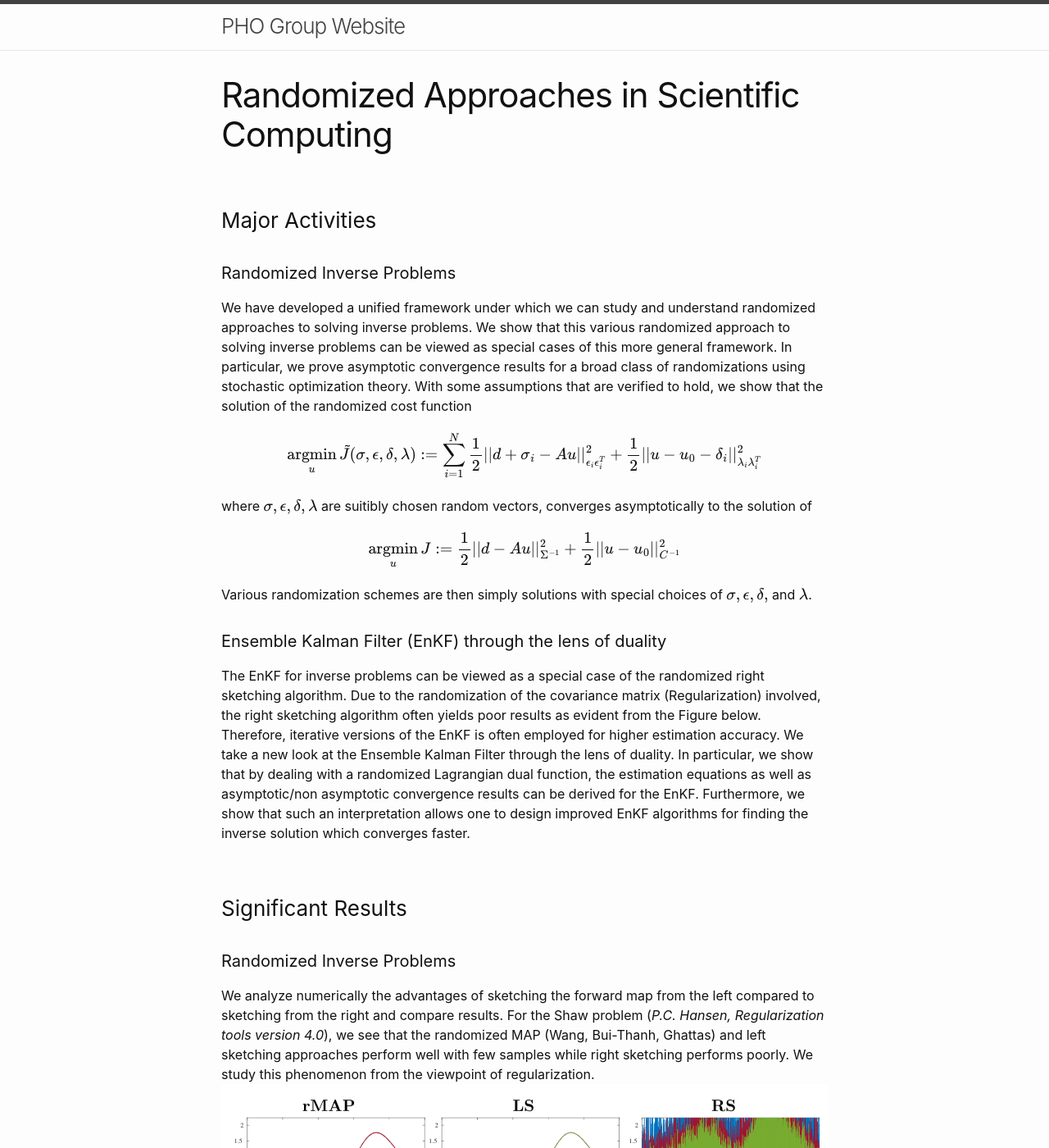
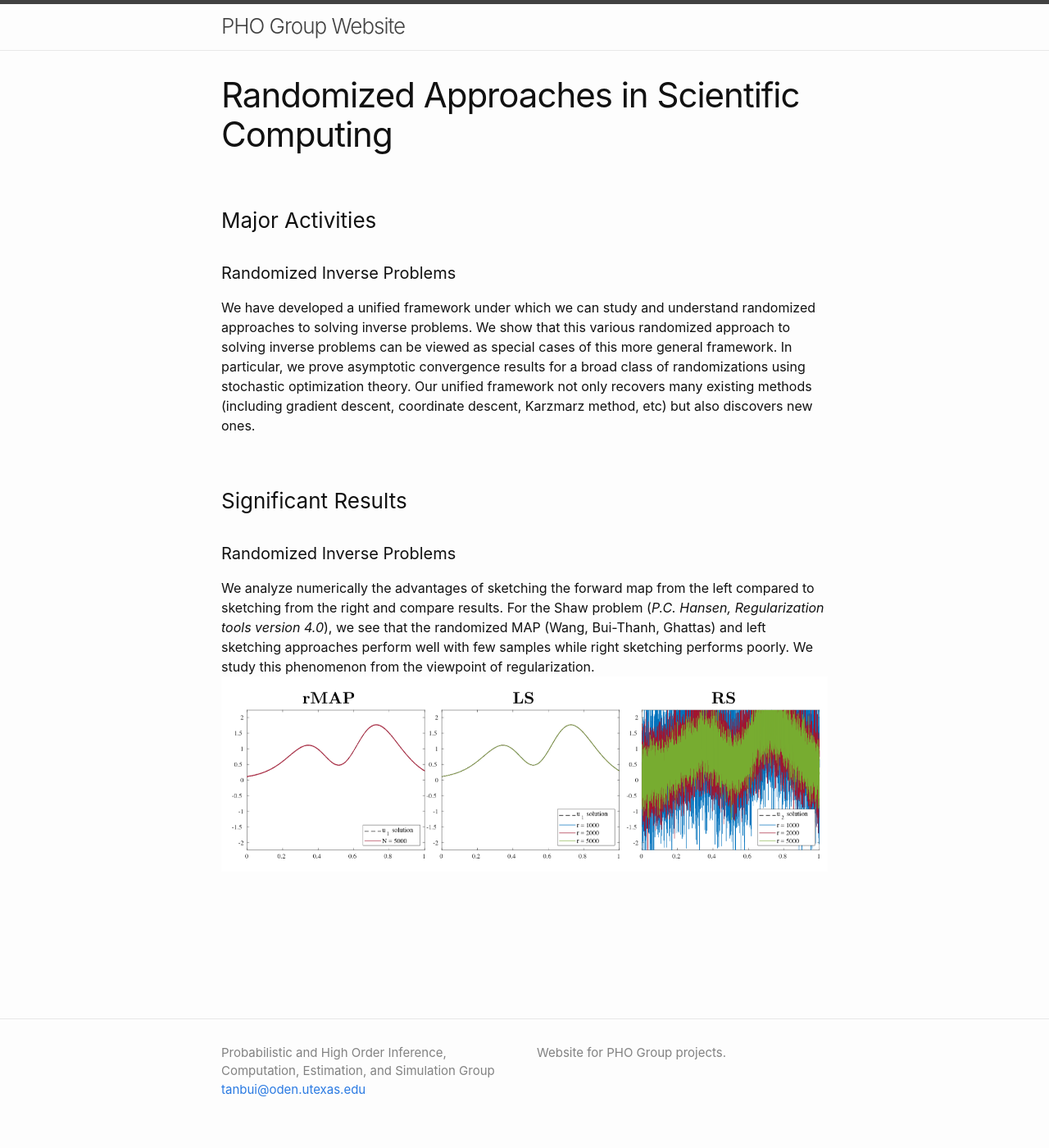
Before and after one commit to tscott-00/phogroup.github.io, a Jekyll site: the page built from cdse/randomized_approaches.md, in a window 1280 px wide and 1400 px high. Shown: the whole window at 82% size. Built offline with Jekyll 4.4.1, drawn with Linux system fonts in a browser that asks for light colours; formulas are drawn with MathJax 3.

Commit message:
Update randomized_approaches.md

```diff
--- a/cdse/randomized_approaches.md
+++ b/cdse/randomized_approaches.md
@@ -11,23 +11,13 @@ randomized approaches to solving inverse problems. We show that this
 various randomized approach to solving inverse problems can be viewed
 as special cases of this more general framework. In particular, we prove
 asymptotic convergence results for a broad class of randomizations using
-stochastic optimization theory. With some assumptions that are verified to hold,
-we show that the solution of the randomized cost function
+stochastic optimization theory. Our unified framework not only recovers many existing methods (including gradient descent, coordinate descent, Karzmarz method, etc) but also discovers new ones.
 
-$$ \underset{u}{\operatorname{argmin}} \tilde J(\sigma, \epsilon, \delta, \lambda) :=
-\sum_{i=1}^N
-\frac{1}{2} ||d + \sigma_i - Au||^2_{\epsilon_i \epsilon_i ^T} + \frac{1}{2} ||u - u_0 - \delta_i||^2_{\lambda_i \lambda_i^T}$$
-
-where $$\sigma, \epsilon, \delta, \lambda$$ are suitibly chosen random vectors,
-converges asymptotically to the solution of
-
-$$ \underset{u}{\operatorname{argmin}} J := \frac{1}{2} ||d - Au||^2_{\Sigma^{-1}} + \frac{1}{2} ||u - u_0||^2_{C^{-1}}$$
-
-Various randomization schemes are then simply solutions with special choices of $$\sigma, \epsilon, \delta,$$ and $$\lambda$$.
-
+<!---
 #### Ensemble Kalman Filter (EnKF) through the lens of duality
 The EnKF for inverse problems can be viewed as a special case of the randomized right sketching algorithm. Due to the randomization of the covariance matrix (Regularization) involved, the right sketching algorithm often yields poor results as evident from the Figure below. Therefore, iterative versions of the EnKF is often employed for higher estimation accuracy. We take a new look at the Ensemble Kalman Filter through the lens
 of duality. In particular, we show that by dealing with a randomized Lagrangian dual function, the estimation equations as well as asymptotic/non asymptotic convergence results can be derived for the EnKF.  Furthermore, we show that such an interpretation allows one to design improved EnKF algorithms for finding the inverse solution which converges faster.
+--->
 
 
 ### Significant Results
```
